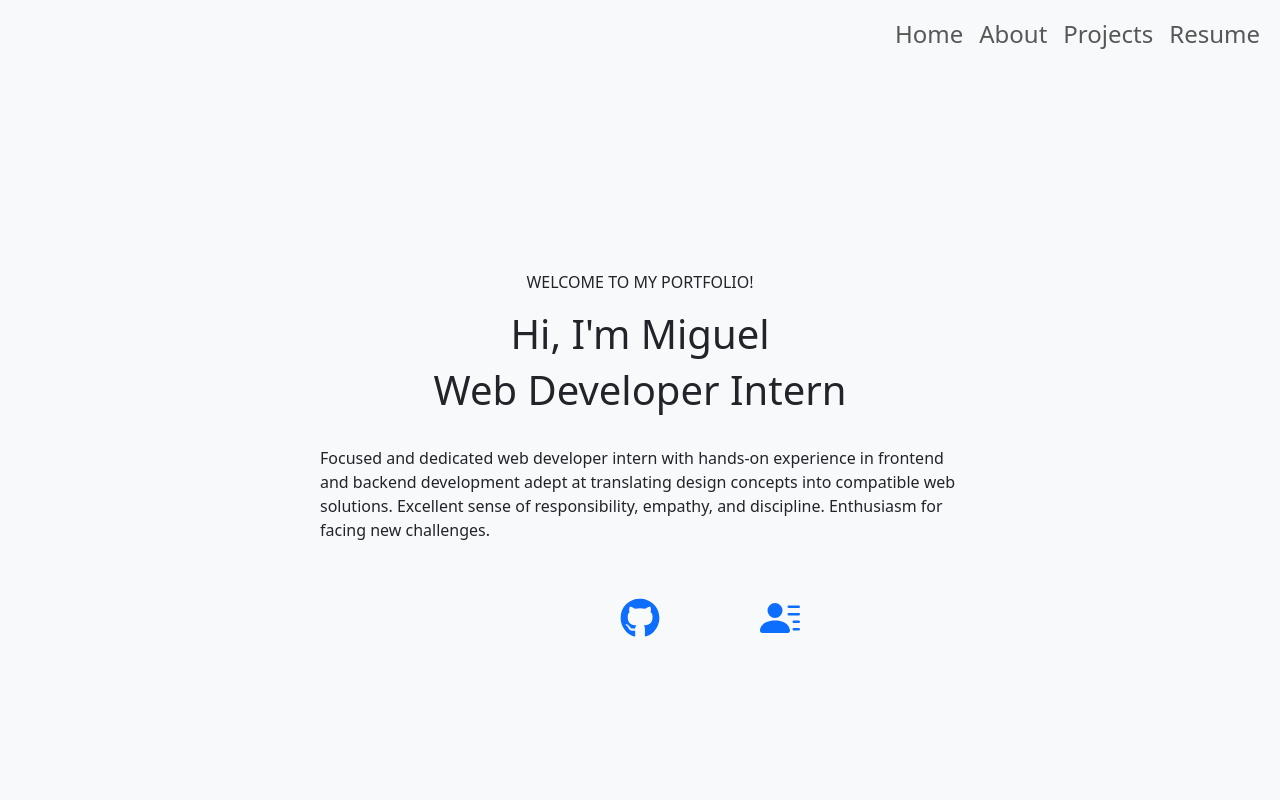
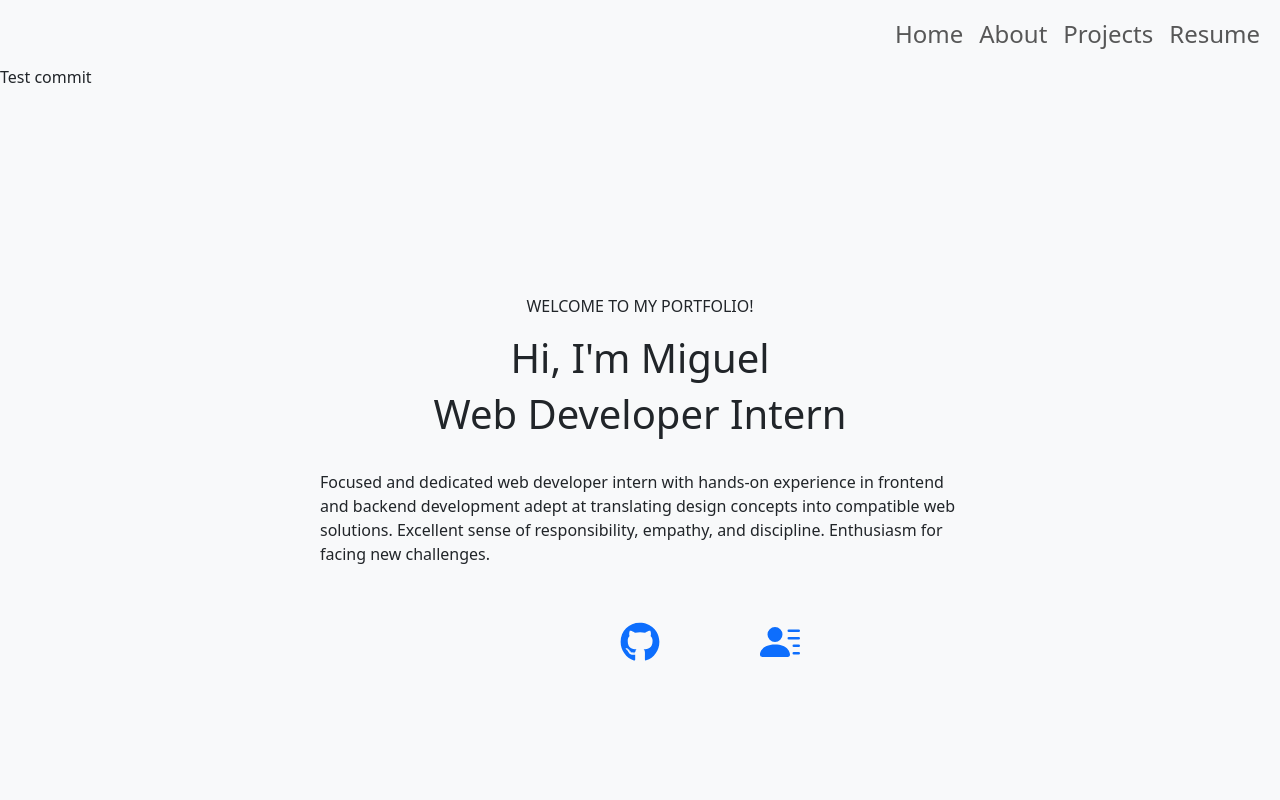
Before and after one commit to MiguelBD01/Portfolio, a Next.js app: page / in a window 1280 px wide. Shown: the top 800 px of the page. Built offline with nearby package versions, Linux system fonts and the light colour scheme; some icons are missing.

Commit message:
Test commit

```diff
--- a/pages/index.tsx
+++ b/pages/index.tsx
@@ -6,6 +6,7 @@ import React from 'react';
 const Home: React.FC = () => {
   return (
     <div>
+      {'Test commit'}
       <Main />
       <About />
       <Projects />
```
